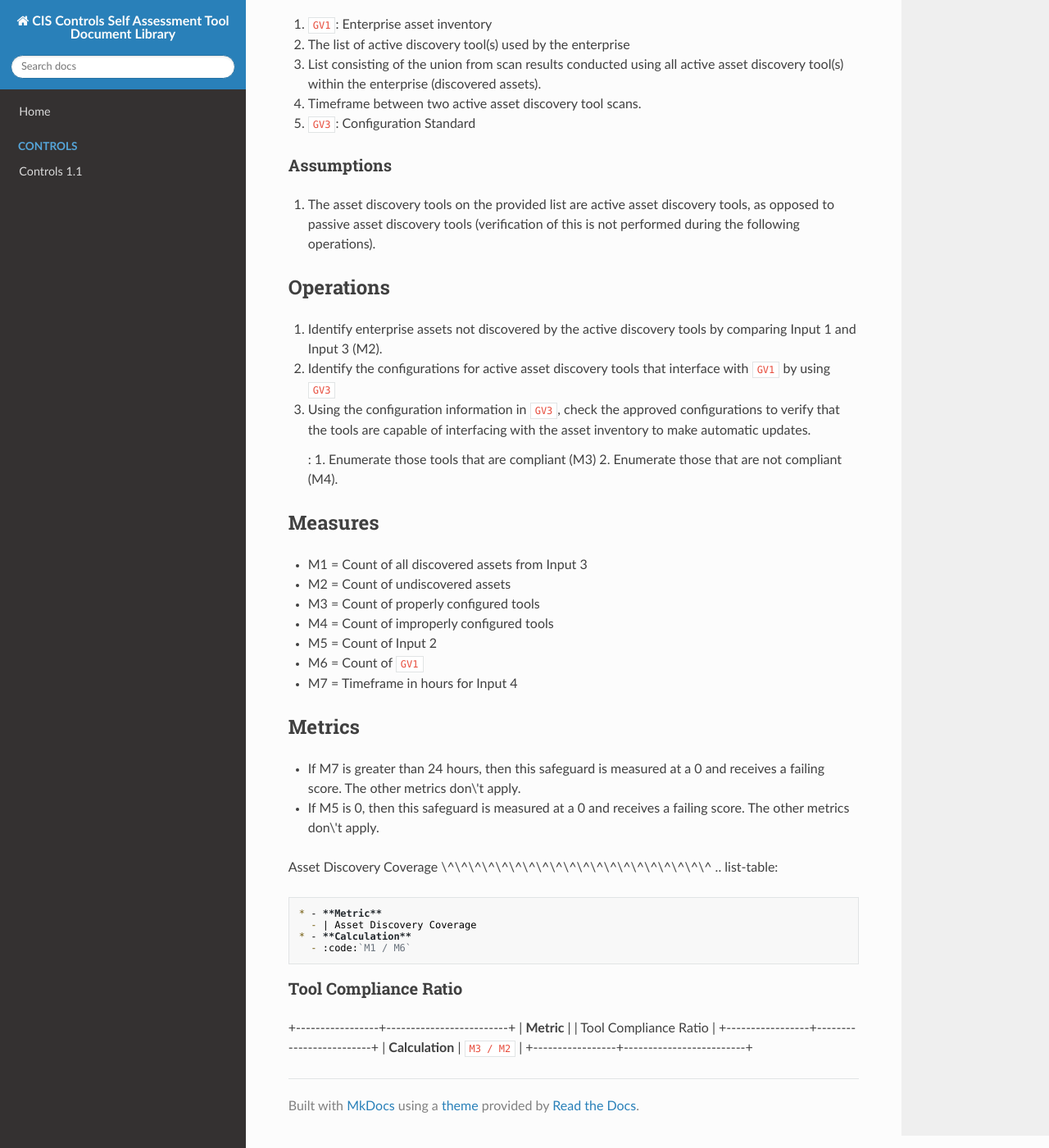
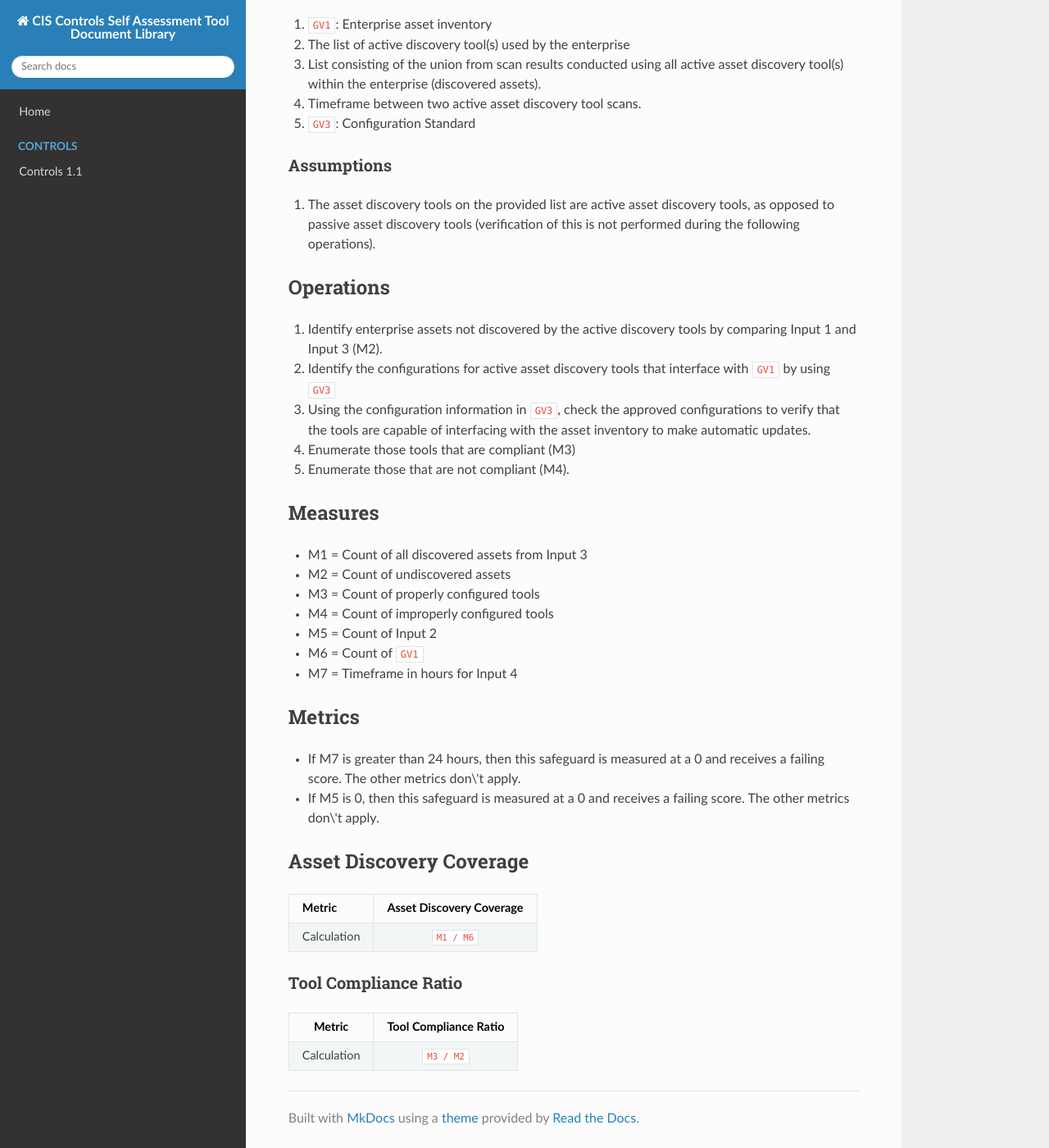
Before and after one commit to pswens/ControlsAssessmentSpecifications, an MkDocs documentation site: the page built from docs/source/control-1.3.rst.md, in a window 1280 px wide and 1400 px high, scrolled down 469 px. Shown: the whole window at 82% size. Built offline with MkDocs 1.6.1, drawn with Linux system fonts in a browser that asks for light colours; nearby versions of some CDN libraries; part of the change alters nothing that is shown.

Commit message:
Update control-1.3.md

```diff
--- a/docs/source/control-1.3.rst.md
+++ b/docs/source/control-1.3.rst.md
@@ -37,12 +37,10 @@ Devices | Identify | 2, 3
 2.  Identify the configurations for active asset discovery tools that
     interface with `GV1` by using `GV3`
 
-3.
+3. Using the configuration information in `GV3`, check the approved configurations to verify that the tools are capable of interfacing with the asset inventory to make automatic updates.
+   1. Enumerate those tools that are compliant (M3)
+   2. Enumerate those that are not compliant (M4).
 
-    Using the configuration information in `GV3`, check the approved configurations to verify that the tools are capable of interfacing with the asset inventory to make automatic updates.
-
-    :   1.  Enumerate those tools that are compliant (M3)
-        2.  Enumerate those that are not compliant (M4).
 
 ## Measures
 
@@ -61,18 +59,15 @@ Devices | Identify | 2, 3
 -   If M5 is 0, then this safeguard is measured at a 0 and receives a
     failing score. The other metrics don\'t apply.
 
-Asset Discovery Coverage \^\^\^\^\^\^\^\^\^\^\^\^\^\^\^\^\^\^\^\^ ..
-list-table:
+## Asset Discovery Coverage
 
-    * - **Metric**
-      - | Asset Discovery Coverage
-    * - **Calculation**
-      - :code:`M1 / M6`
+| Metric              | Asset Discovery Coverage                  |
+|:--------------------|:-----------------------------------------:|
+| Calculation         | `M1 / M6`                                 |
+
 
 ### Tool Compliance Ratio
 
-+-----------------+-------------------------+
-| **Metric**      | | Tool Compliance Ratio |
-+-----------------+-------------------------+
-| **Calculation** | `M3 / M2`               |
-+-----------------+-------------------------+
+| Metric          | Tool Compliance Ratio |
+|:---------------:|:---------------------:|
+| Calculation     | `M3 / M2`             |
```
